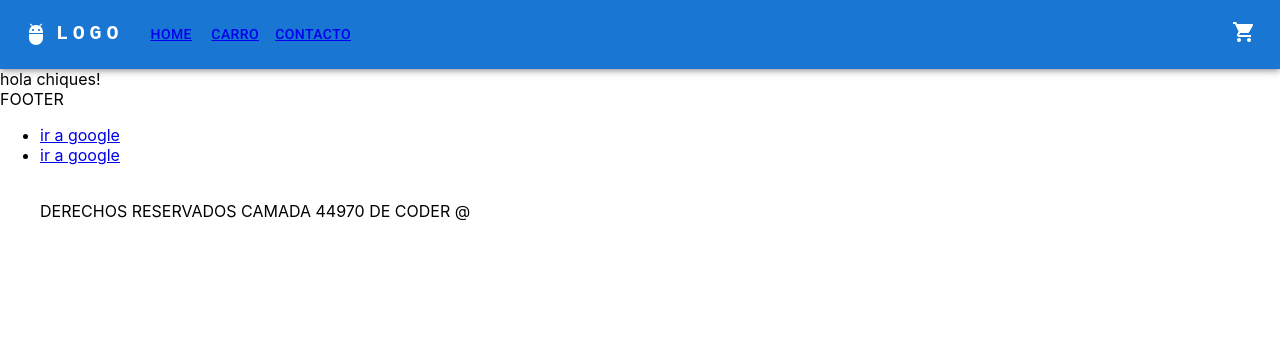
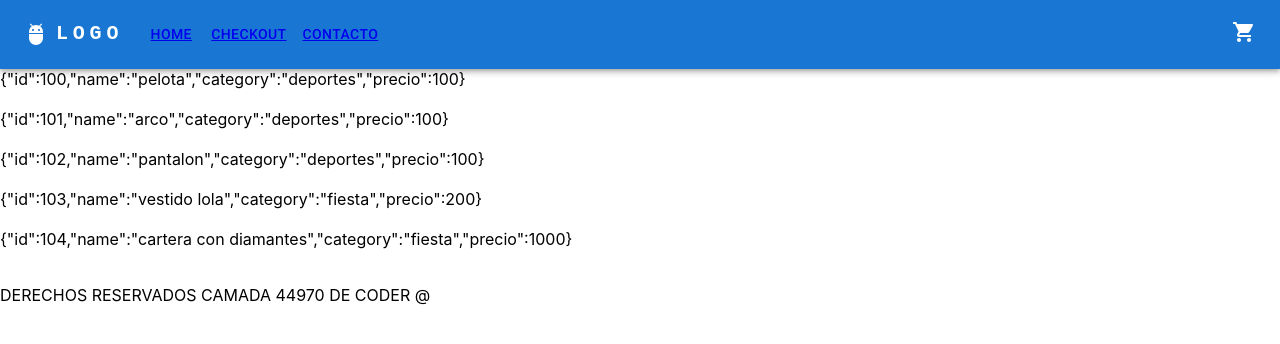
Before and after one commit to guillejf/44970, a React (Create React App) app: page / in a window 1280 px wide. Shown: the top 344 px of the page. Built offline with nearby package versions, Linux system fonts and the light colour scheme.

Commit message:
agregamos el router

```diff
--- a/package.json
+++ b/package.json
@@ -13,6 +13,7 @@
     "@testing-library/user-event": "^13.5.0",
     "react": "^18.2.0",
     "react-dom": "^18.2.0",
+    "react-router-dom": "^6.4.3",
     "react-scripts": "5.0.1",
     "web-vitals": "^2.1.4"
   },
--- a/src/App.js
+++ b/src/App.js
@@ -3,16 +3,29 @@ import "@fontsource/roboto/400.css";
 import "@fontsource/roboto/500.css";
 import "@fontsource/roboto/700.css";
 import "./App.css";
+import { BrowserRouter, Routes, Route } from "react-router-dom";
+import ItemListContainer from "./components/ItemListContainer";
 import Footer from "./components/Footer";
-import ItemListContainer from "./components/ItemListContainer";
 import Navbar from "./components/Navbar";
+import Checkout from "./components/Checkout";
+import Contacto from "./components/Contacto";
 
 export default function App() {
   return (
-    <div>
+    <BrowserRouter>
+      {/* PONGO COMPONENTES QUE QUIERO QUE ESTEN EN TODAS LAS RUTAS */}
       <Navbar />
-      <ItemListContainer greeting={"hola chiques!"} />
+      {/* ACA DECLARO RUTAS PUNTUALES */}
+      <Routes>
+        <Route path="/" element={<ItemListContainer />} />
+        <Route path="/checkout" element={<Checkout />} />
+        <Route path="/contacto" element={<Contacto />} />
+        <Route />
+        <Route />
+        <Route />
+      </Routes>
+      {/* PONGO COMPONENTES QUE QUIERO QUE ESTEN EN TODAS LAS RUTAS ABAJO DE TODO*/}
       <Footer />
-    </div>
+    </BrowserRouter>
   );
 }
--- /dev/null
+++ b/src/components/Checkout.jsx
@@ -0,0 +1,5 @@
+import React from "react";
+
+export default function Checkout() {
+  return <div>FORMULARIO PARA PAGAR</div>;
+}
--- /dev/null
+++ b/src/components/Contacto.jsx
@@ -0,0 +1,5 @@
+import React from "react";
+
+export default function Contacto() {
+  return <div>INFO DE Contacto</div>;
+}
--- a/src/components/Footer.jsx
+++ b/src/components/Footer.jsx
@@ -1,19 +1,10 @@
+import { blueGrey } from "@mui/material/colors";
 import React from "react";
 
 export default function Footer() {
   return (
     <div>
-      FOOTER
-      <ul>
-        <li>
-          <a href="http://google.com">ir a google</a>
-        </li>
-        <li>
-          <a href="http://google.com">ir a google</a>
-        </li>
-        <br />
-        <p>DERECHOS RESERVADOS CAMADA 44970 DE CODER @</p>
-      </ul>
+      <p>DERECHOS RESERVADOS CAMADA 44970 DE CODER @</p>
     </div>
   );
 }
--- a/src/components/ItemListContainer.jsx
+++ b/src/components/ItemListContainer.jsx
@@ -1,5 +1,39 @@
 import React from "react";
+import { useState } from "react";
 import "./ItemListContainer";
 export default function ItemListContainer({ greeting }) {
-  return <div className="algoLocal">{greeting}</div>;
+  const [productos, setProductos] = useState([]);
+  let productosHC = [
+    { id: 100, name: "pelota", category: "deportes", precio: 100 },
+    { id: 101, name: "arco", category: "deportes", precio: 100 },
+    { id: 102, name: "pantalon", category: "deportes", precio: 100 },
+    { id: 103, name: "vestido lola", category: "fiesta", precio: 200 },
+    {
+      id: 104,
+      name: "cartera con diamantes",
+      category: "fiesta",
+      precio: 1000,
+    },
+  ];
+
+  const productosPromise = new Promise((res, rej) => {
+    setTimeout(() => {
+      res(productosHC);
+    }, 2000);
+  });
+
+  productosPromise.then((res) => setProductos(res));
+
+  return (
+    <div>
+      {!productos.length && "Loading..."}
+      {productos.map((item) => (
+        <>
+          {JSON.stringify(item)}
+          <br />
+          <br />
+        </>
+      ))}
+    </div>
+  );
 }
--- a/src/components/Navbar.jsx
+++ b/src/components/Navbar.jsx
@@ -14,7 +14,7 @@ import CartWidget from "./CartWidget";
 
 const pages = [
   { label: "Home", link: "/" },
-  { label: "Carro", link: "/cart" },
+  { label: "Checkout", link: "/checkout" },
   { label: "Contacto", link: "/contacto" },
 ];
 
```
Also changed, not shown: src/components/test/TestPokeApi.jsx (added, +36 -0 lines), src/components/test/TestPromesas.jsx (added, +49 -0 lines), 1 other file (tests, documents, lock files or other folders).
